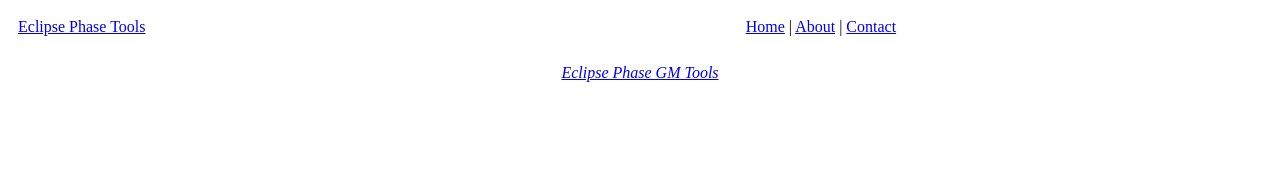
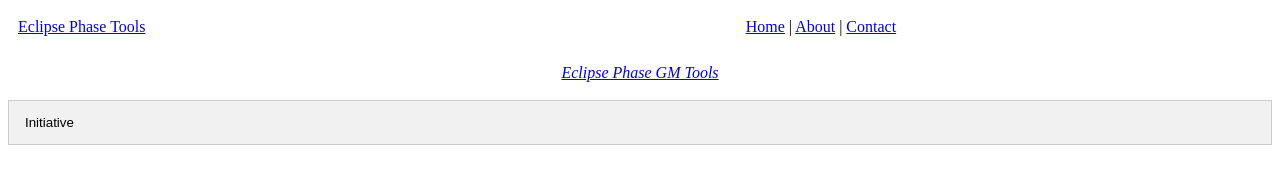
Before and after one commit to Shajenko/EclipsePhaseTools, a plain HTML site: page Index.html in a window 1280 px wide. Drawn offline with Linux system fonts and the light colour scheme.

Commit message:
Initiative Tab

```diff
--- a/Index.html
+++ b/Index.html
@@ -7,6 +7,7 @@
     <title>Eclipse Phase - GM Tools</title>
 
 	<script language="javascript" src="Logic.js"></script>
+    <link rel="stylesheet" type="text/css" href="MainPage.css">
 
 </head>
 <body onload="initialize()">
@@ -31,7 +32,16 @@
 
     <br>
 
+    <!-- Tab Links-->
+    <div class="tab">
+        <button class="tablinks" onclick="openTool(event, 'Initiative')">Initiative </button>
+    </div>
 
+    <!-- Tab Content-->
+    <div id="Initiative" class="tabcontent">
+        <h3>Initiative</h3>
+        <p>This is the initiative tool.</p>
+    </div>
 
 </body>
 </html>
--- a/Logic.js
+++ b/Logic.js
@@ -5,3 +5,25 @@ function initialize()
 {
 	"use strict";
 }
+
+
+function openTool(evt, toolName) {
+    // Declare all variables
+    var i, tabcontent, tablinks;
+
+    // Get all elements with class="tabcontent" and hide them
+    tabcontent = document.getElementsByClassName("tabcontent");
+    for (i = 0; i < tabcontent.length; i++) {
+        tabcontent[i].style.display = "none";
+    }
+
+    // Get all elements with class="tablinks" and remove the class "active"
+    tablinks = document.getElementsByClassName("tablinks");
+    for (i = 0; i < tablinks.length; i++) {
+        tablinks[i].className = tablinks[i].className.replace(" active", "");
+    }
+
+    // Show the current tab, and add an "active" class to the button that opened the tab
+    document.getElementById(toolName).style.display = "block";
+    evt.currentTarget.className += " active";
+}
--- /dev/null
+++ b/MainPage.css
@@ -0,0 +1,39 @@
+body
+{
+}
+
+/* Style the tab */
+.tab {
+    overflow: hidden;
+    border: 1px solid #ccc;
+    background-color: #f1f1f1;
+}
+
+/* Style the buttons that are used to open the tab content */
+.tab button {
+    background-color: inherit;
+    float: left;
+    border: none;
+    outline: none;
+    cursor: pointer;
+    padding: 14px 16px;
+    transition: 0.3s;
+}
+
+/* Change background color of buttons on hover */
+.tab button:hover {
+    background-color: #ddd;
+}
+
+/* Create an active/current tablink class */
+.tab button.active {
+    background-color: #ccc;
+}
+
+/* Style the tab content */
+.tabcontent {
+    display: none;
+    padding: 6px 12px;
+    border: 1px solid #ccc;
+    border-top: none;
+}
```
Also changed, not shown: 1 other file.
